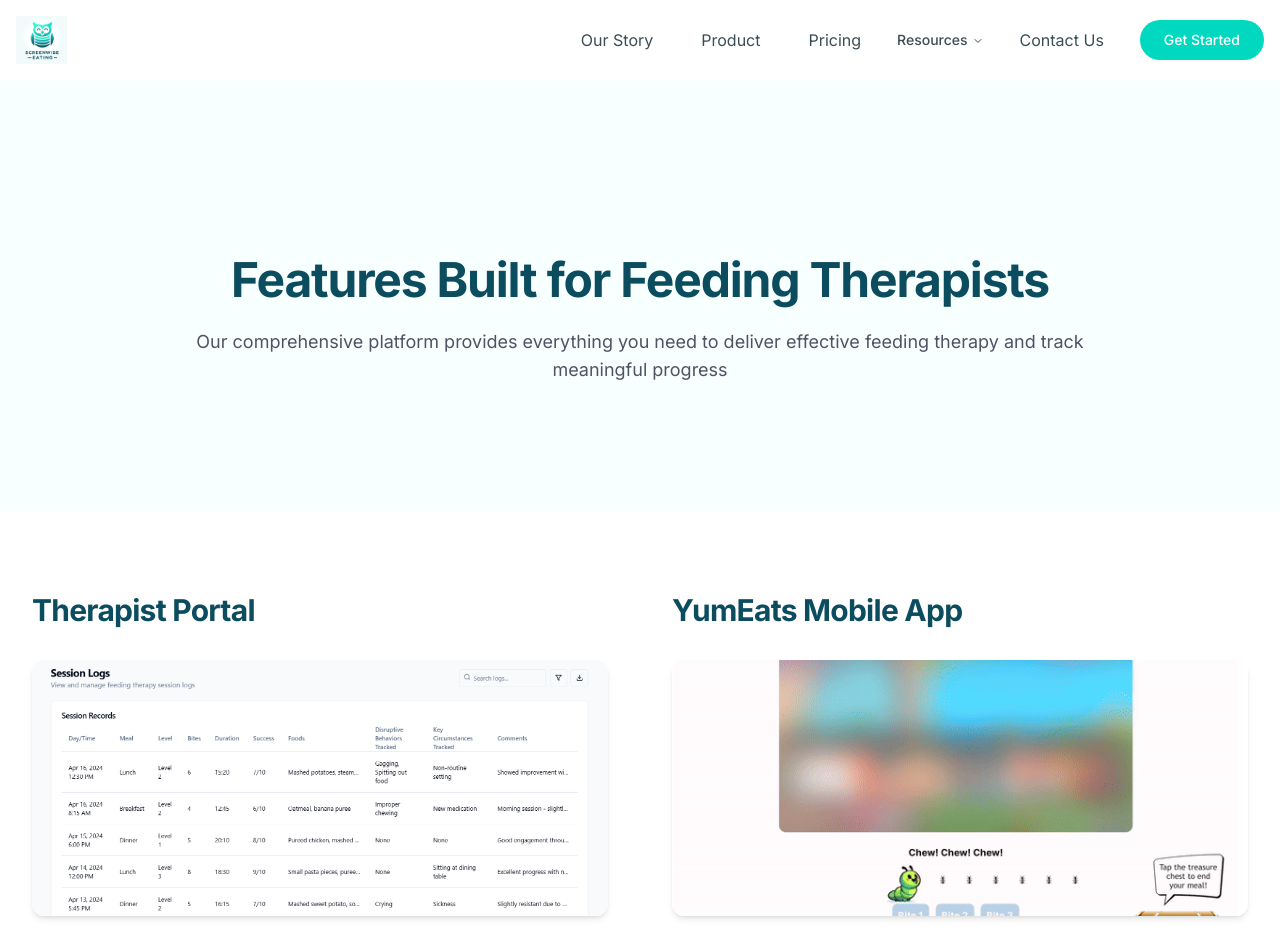
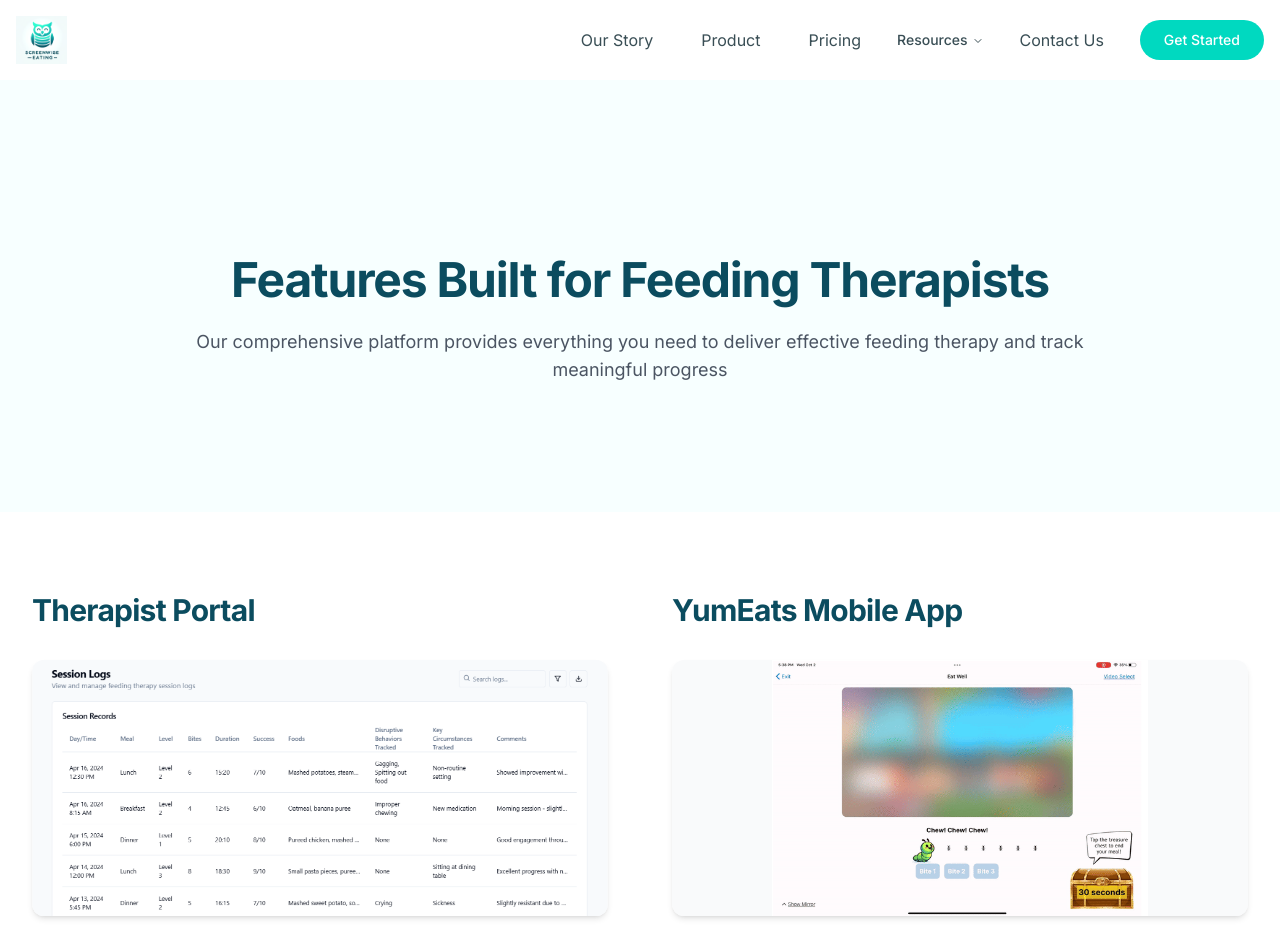
Before and after one commit to canaankimball/screenwise-website-builder, a React (Vite) app: page /product in a window 1280 px wide. Shown: the top 943 px of the page. Built offline with nearby package versions, Linux system fonts and the light colour scheme.

Commit message:
Fix: Ensure full image visibility
Adjusted image display for "Log Activity", "Charts and Graphs", and "Set Goals" features on the Product page to ensure the entire photo is visible within the designated rectangle.

```diff
--- a/src/pages/Product.tsx
+++ b/src/pages/Product.tsx
@@ -33,7 +33,7 @@ const ProductFeature = ({ icon, title, description, image }) => (
       <img
         src={image}
         alt={title}
-        className="w-full object-cover h-48 md:h-64 hover:scale-105 transition-transform duration-500"
+        className="w-full object-contain h-48 md:h-64 bg-gray-50 hover:scale-105 transition-transform duration-500"
       />
     </div>
     <div className="flex items-start gap-3">
```
